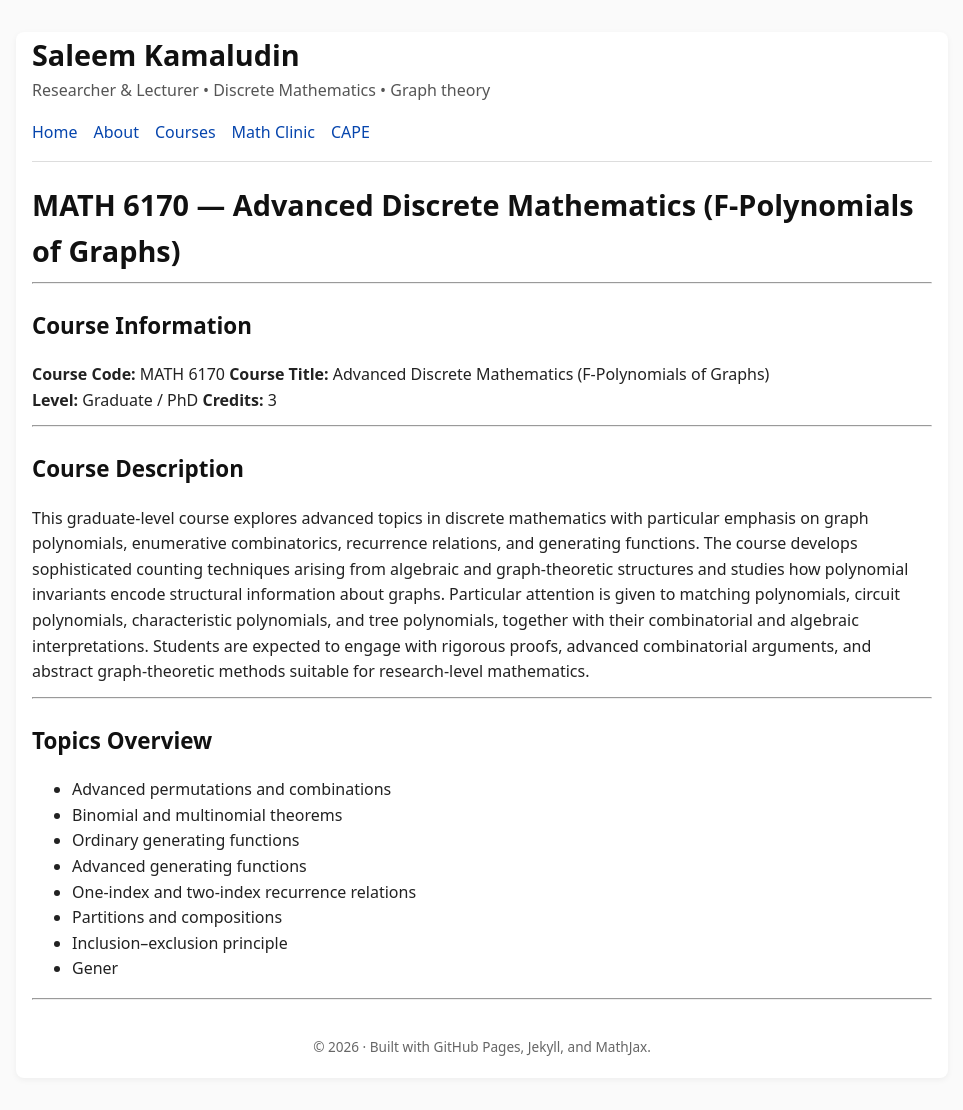
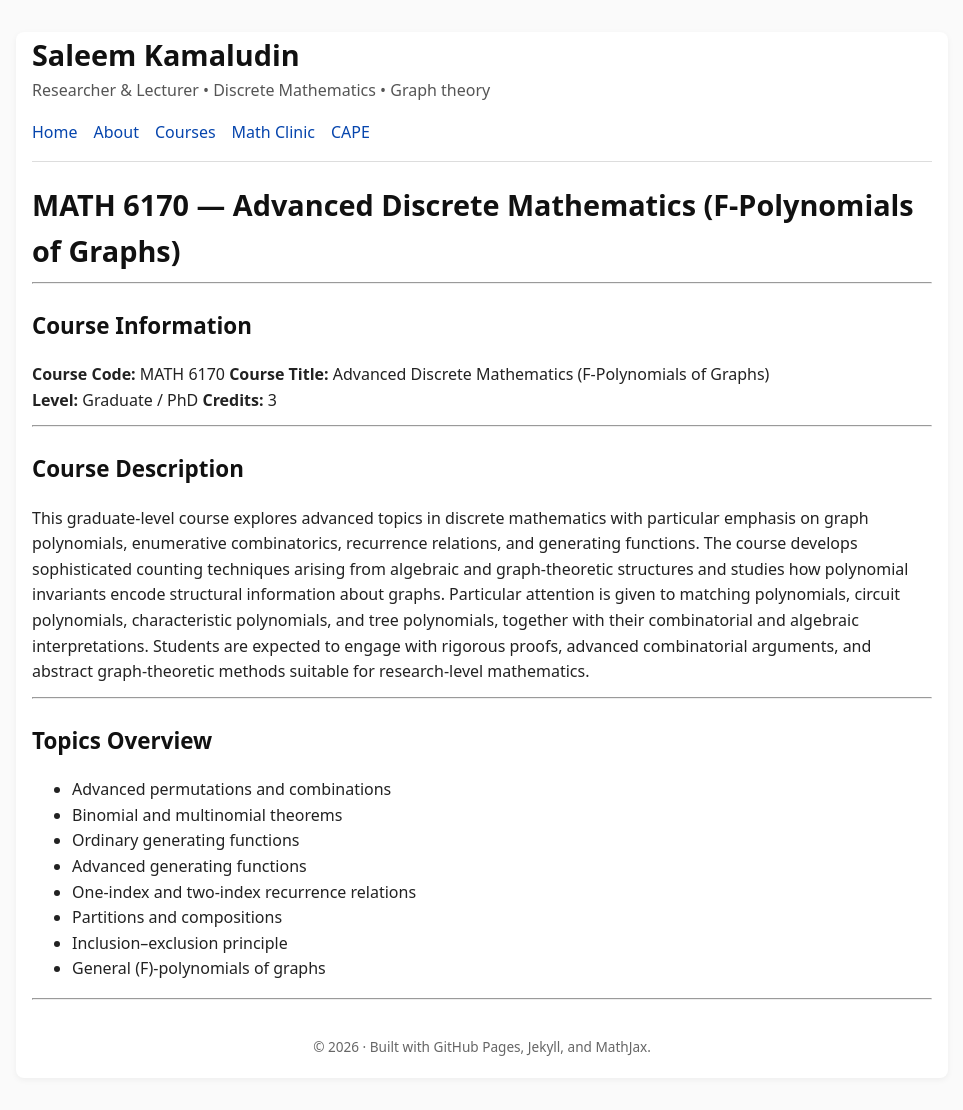
Before and after one commit to SaleemKamaludin/SaleemKamaludin.github.io, a Jekyll site: the page built from courses/graduate/advanced-discrete-mathematics/index.md, in a window 1280 px wide. Shown: the whole page, without its empty margins (158-1121 px from the left). Built offline with Jekyll 4.4.1, drawn with Linux system fonts in a browser that asks for light colours.

Commit message:
Fix typo in advanced-discrete-mathematics index

```diff
--- a/courses/graduate/advanced-discrete-mathematics/index.md
+++ b/courses/graduate/advanced-discrete-mathematics/index.md
@@ -34,4 +34,4 @@ Students are expected to engage with rigorous proofs, advanced combinatorial arg
 - One-index and two-index recurrence relations
 - Partitions and compositions
 - Inclusion–exclusion principle
-- Gener
+- General \(F\)-polynomials of graphs
```
